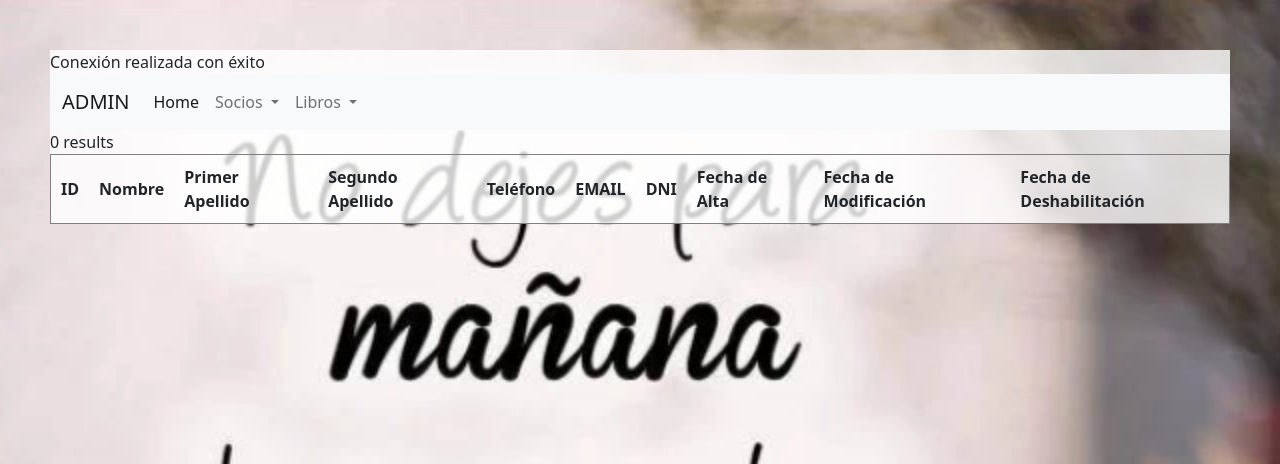
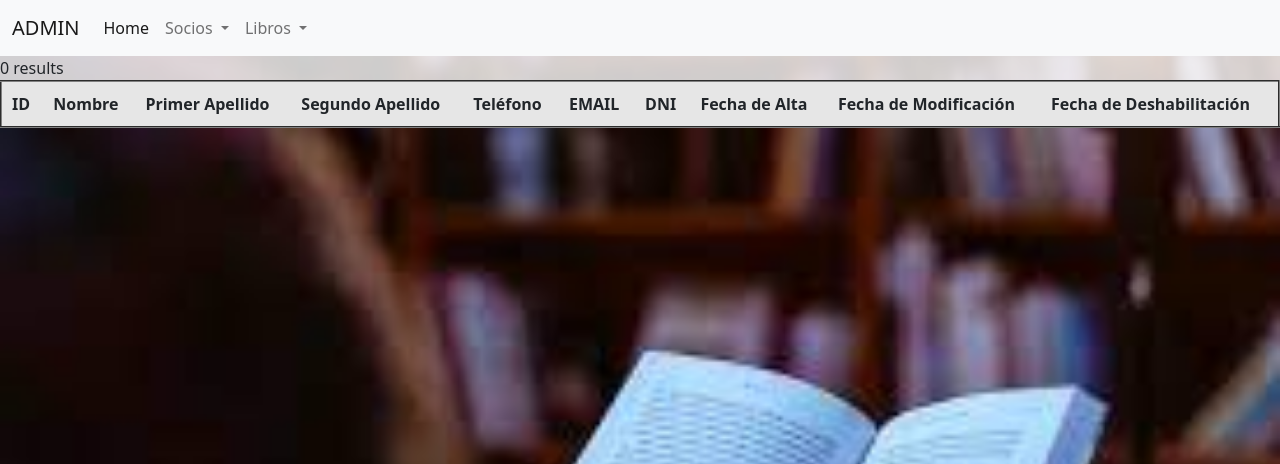
Before and after one commit to montsebc/DAW-PROJECT-MONTSE-BOUZAS, a PHP site: page /views/lista_socios.php in a window 1280 px wide. Shown: the top 464 px of the page. Run offline with PHP 8.4, Linux system fonts and the light colour scheme; data that the repository does not hold is empty.

Commit message:
created css

```diff
--- /dev/null
+++ b/application/assets/css/micss.css
@@ -0,0 +1,6 @@
+.inicio_sesion{
+    background-image: url('../img/inicioSesion.jpg');
+    background-size: 80%;
+    background-repeat: no-repeat;
+    background-position: center;
+}
--- a/application/index.php
+++ b/application/index.php
@@ -7,6 +7,8 @@
         <meta name="description" content="">
         <meta name="viewport" content="width=device-width, initial-scale=1">
         <link rel="stylesheet" href="./assets/css/bootstrap.min.css">
+        <link rel="stylesheet" href="./assets/css/micss.css">
+
     </head>
     <body>
 
@@ -31,6 +33,7 @@
 				}
 			}
         ?>
+        <body class="inicio_sesion">
         <div class="container mt-5" >
             <div class="row">
                 <div class="card mx-auto" style="width: 18rem;">
--- a/application/src/database.php
+++ b/application/src/database.php
@@ -9,6 +9,6 @@ $conn = mysqli_connect($host, $usuario, $contraseña, $baseDatos);
 if (!$conn) {
     die("Conexión fallida: " . mysqli_connect_error());
 }
-echo "Conexión realizada con éxito "."<br>";
+return "Conexión realizada con éxito "."<br>";
 mysqli_close($conn);
 ?>
--- a/application/views/dashboard.php
+++ b/application/views/dashboard.php
@@ -3,23 +3,29 @@
     <head>
         <meta charset="utf-8">
         <meta http-equiv="X-UA-Compatible" content="IE=edge">
-        <title></title>
+        <title>dashboard</title>
         <meta name="description" content="">
         <meta name="viewport" content="width=device-width, initial-scale=1">
         <link rel="stylesheet" href="../assets/css/bootstrap.min.css">
 
 
+
         <style>
-            body{
-                background-image: url(../assets/img/dashboard.jpg);
+
+            .dashboard{
+                background-image: url(../assets/img/dashboard1.jpg);
                 background-size: cover;
                 background-repeat: no-repeat;
             }
-
+            .lista-socios{
+                background-image: url(../assets/img/lista-socios1.jpg);
+                background-size: cover;
+                background-repeat: no-repeat;
+            }
         </style>
     </head>
 
-    <body>
+        <body class="dashboard">
         <nav class="navbar navbar-expand-lg bg-light">
             <div class="container-fluid">
                 <a class="navbar-brand" href="#">ADMIN</a>
--- a/application/views/lista_socios.php
+++ b/application/views/lista_socios.php
@@ -4,30 +4,47 @@
 <meta charset="UTF-8">
 <title>Lista de Socios</title>
 <style>
+
   body {
-    background-image: url('../assets/img/lista_socios.jpg');
-    background-size: cover;
+    background-image: url("../assets/img/lista-socios1.jpg");
+    background-size:auto;
     background-position: center;
     background-attachment: fixed;
   }
+
   #tabla-container {
+    position: auto;
+    z-index: 1;
     background-color: rgba(255, 255, 255, 0.8);
-    margin: 50px;
-    padding: auto;
-    max-width: auto;
+    margin:  auto;
+    max-width: 100%;
   }
+
   table {
     width: 100%;
+    border-collapse: auto;
   }
+
   th, td {
     padding: 10px;
+    text-align: center;
+  }
+
+  th {
+    background-color: #e6e6e6;
+    font-weight: bold;
+  }
+
+  tr:nth-child(even) {
+    background-color: #f2f2f2;
   }
 </style>
+
+</style>
 </head>
-<body>
-
+<body class="lista-socios">
     <div id="tabla-container">
-  <table border="1">
+        <table border="2">
             <tr>
                 <th>ID</th>
                 <th>Nombre</th>
@@ -42,7 +59,6 @@
             </tr>
 
             <?php
-
             require_once '../src/database.php';
             include "../views/dashboard.php";
             $conn = mysqli_connect($host, $usuario, $contraseña, $baseDatos);
@@ -67,7 +83,6 @@
                     $FECHA_MODIFICACION = isset($row['FECHA_MODIFICACION']) ? $row['FECHA_MODIFICACION'] : '';
                     $FECHA_DESHABILITACION = isset($row['FECHA_DESHABILITACION']) ? $row['FECHA_DESHABILITACION'] : '';
 
-
                     echo "<tr>";
                     echo "<td>$ID</td>";
                     echo "<td>$NOMBRE</td>";
@@ -80,7 +95,6 @@
                     echo "<td>$FECHA_MODIFICACION</td>";
                     echo "<td>$FECHA_DESHABILITACION</td>";
                     echo "</tr>";
-
                 }
             } else {
                 echo "0 results";
@@ -88,3 +102,7 @@
 
             mysqli_close($conn);
             ?>
+        </table>
+    </div>
+</body>
+</html>
```
Also changed, not shown: application/assets/img/dashboard1.jpg (added), application/assets/img/inicioSesion.jpg (added), application/assets/img/lista-socios1.jpg (added). Lines whose indentation alone changed are shown as unchanged.
